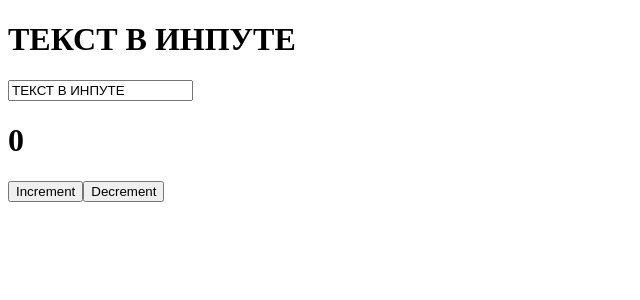
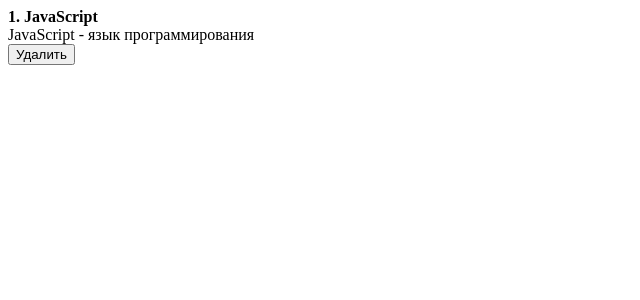
Before and after one commit to dimaNuts/ReactStudy, a React (Create React App) app in the folder my-app/: page / in a window 1280 px wide. Shown: the top 300 px of the page, without its empty margins (0-640 px from the left). Built offline with nearby package versions, Linux system fonts and the light colour scheme.

Commit message:
Create post
*create block post:title, context
*create button value=Удалить

```diff
--- a/my-app/src/App.js
+++ b/my-app/src/App.js
@@ -1,5 +1,5 @@
 import React, {useState} from 'react';
-import Counter  from './components/Counter';
+// import Counter  from './components/Counter';
 
 function App() {
   const [value, setValue] = useState('ТЕКСТ В ИНПУТЕ');
@@ -7,14 +7,17 @@ function App() {
 
   return (
     <div className="App">
-      <h1>{value}</h1>
-      <input
-       type='text'
-       value={value}
-       onChange={event => setValue(
-         event.target.value)
-       }/>
-      <Counter/>
+      <div className="post">
+        <div className="post__content">
+          <strong>1. JavaScript</strong>
+          <div>
+            JavaScript - язык программирования
+          </div>
+        </div>
+        <div className="post__btns">
+          <button>Удалить</button>
+        </div>
+      </div>
     </div>
   );
 }
```
